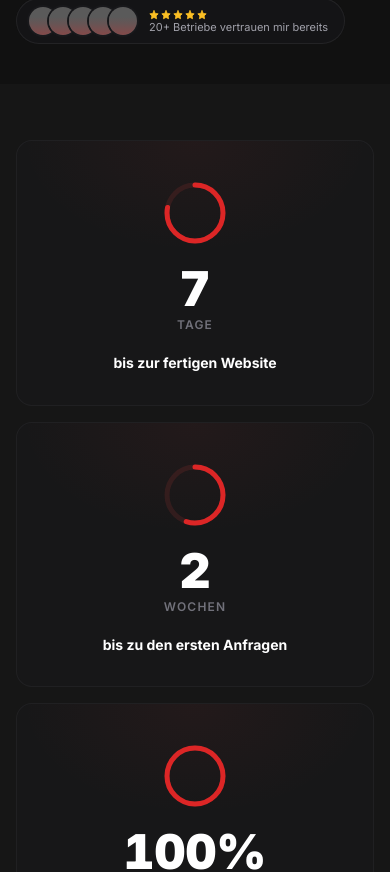
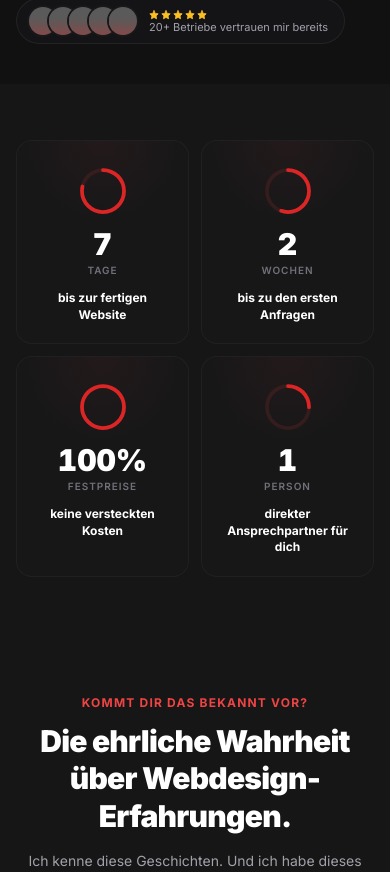
Before and after one commit to tienngyn/werkstattklar, a Next.js app: page / in a window 390 px wide. Shown: the part 783-1655 px from the top of the page. Built offline with nearby package versions, Linux system fonts and the light colour scheme; grey boxes are pictures that could not be loaded.

Commit message:
Shrink StatRing cards on mobile: 2-col grid, smaller ring/text/padding
Co-Authored-By: Claude Sonnet 4.6 <noreply@anthropic.com>

```diff
--- a/app/page.tsx
+++ b/app/page.tsx
@@ -272,12 +272,12 @@ function StatRing({ num, suffix = "", unit, desc, progress = 0.78 }: {
 
   return (
     <FadeUp className="h-full">
-      <div ref={cardRef} className="relative rounded-2xl border border-zinc-800/60 bg-zinc-900/50 p-8 flex flex-col items-center gap-5 overflow-hidden h-full transition-transform duration-200 hover:-translate-y-1">
+      <div ref={cardRef} className="relative rounded-2xl border border-zinc-800/60 bg-zinc-900/50 p-5 sm:p-8 flex flex-col items-center gap-3 sm:gap-5 overflow-hidden h-full transition-transform duration-200 hover:-translate-y-1">
         <div className="absolute inset-0 pointer-events-none opacity-30"
           style={{ background: "radial-gradient(ellipse 70% 60% at 50% 0%, rgba(239,68,68,0.18), transparent 70%)" }} />
 
         {/* Ring */}
-        <svg width="80" height="80" viewBox="0 0 80 80" className="shrink-0 -rotate-90 z-10">
+        <svg width="60" height="60" viewBox="0 0 80 80" className="sm:w-20 sm:h-20 shrink-0 -rotate-90 z-10">
           {/* Track */}
           <circle cx="40" cy="40" r={r} fill="none" stroke="rgba(239,68,68,0.12)" strokeWidth="5" />
           {/* Fill */}
@@ -290,15 +290,15 @@ function StatRing({ num, suffix = "", unit, desc, progress = 0.78 }: {
         </svg>
 
         {/* Animated number */}
-        <div className="flex flex-col items-center gap-1 z-10 -mt-2">
-          <motion.span className="text-5xl font-black text-white leading-none tabular-nums">
+        <div className="flex flex-col items-center gap-1 z-10 -mt-1 sm:-mt-2">
+          <motion.span className="text-3xl sm:text-5xl font-black text-white leading-none tabular-nums">
             {display}
           </motion.span>
-          <span className="text-xs font-semibold uppercase tracking-widest text-zinc-500">{unit}</span>
+          <span className="text-[10px] sm:text-xs font-semibold uppercase tracking-widest text-zinc-500">{unit}</span>
         </div>
 
         {/* Description */}
-        <p className="text-sm font-bold text-white text-center z-10 leading-snug">{desc}</p>
+        <p className="text-xs sm:text-sm font-bold text-white text-center z-10 leading-snug">{desc}</p>
       </div>
     </FadeUp>
   );
@@ -308,7 +308,7 @@ function TrustBar() {
   return (
     <div className="px-4 py-14 bg-[#161616]">
       <div className="max-w-4xl mx-auto">
-        <Stagger className="grid grid-cols-1 sm:grid-cols-2 lg:grid-cols-4 gap-4">
+        <Stagger className="grid grid-cols-2 lg:grid-cols-4 gap-3 sm:gap-4">
           <StatRing num={7}   unit="Tage"       desc="bis zur fertigen Website"          progress={0.78} />
           <StatRing num={2}   unit="Wochen"     desc="bis zu den ersten Anfragen"        progress={0.55} />
           <StatRing num={100} suffix="%" unit="Festpreise" desc="keine versteckten Kosten" progress={1}  />
```
